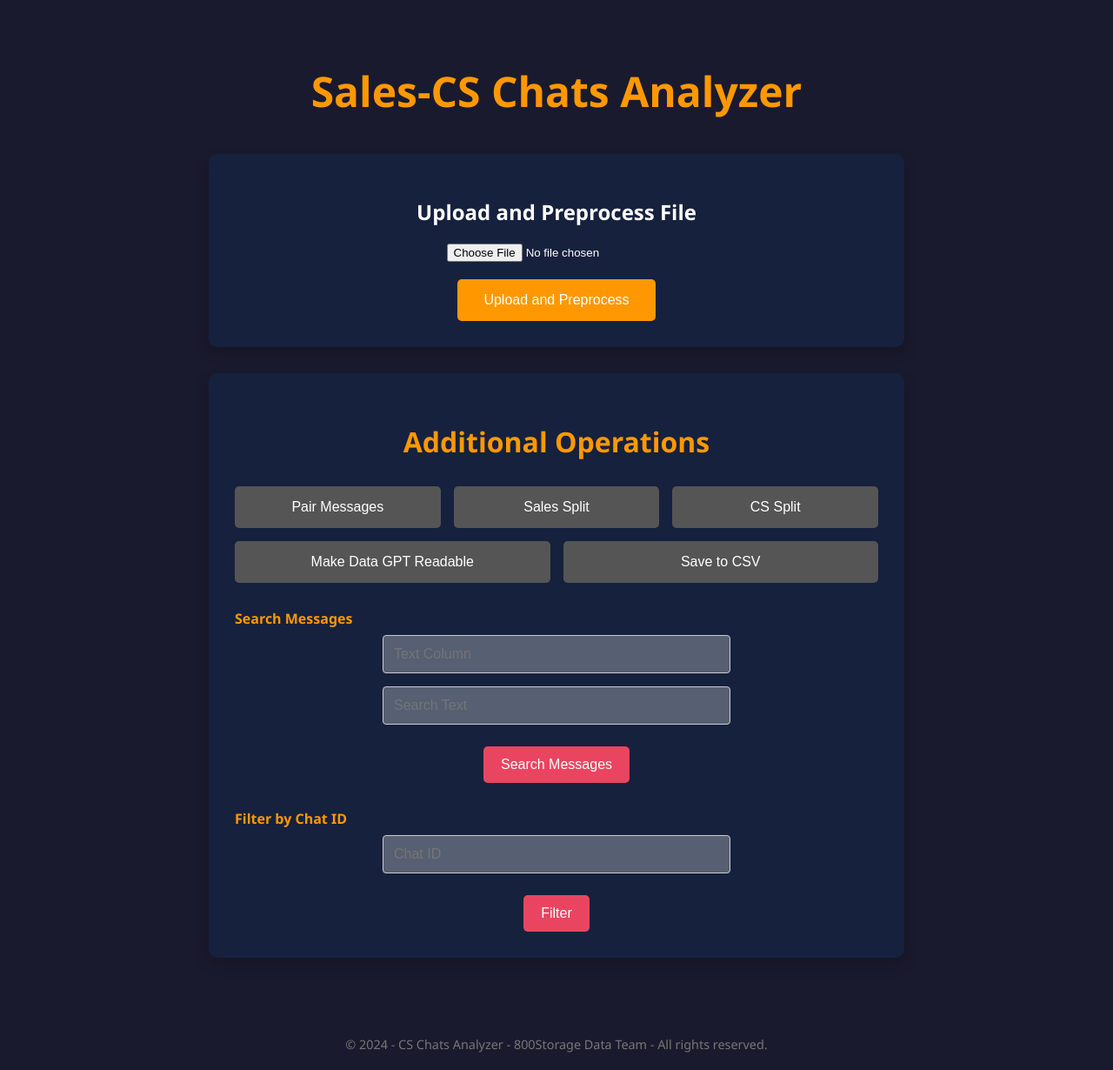
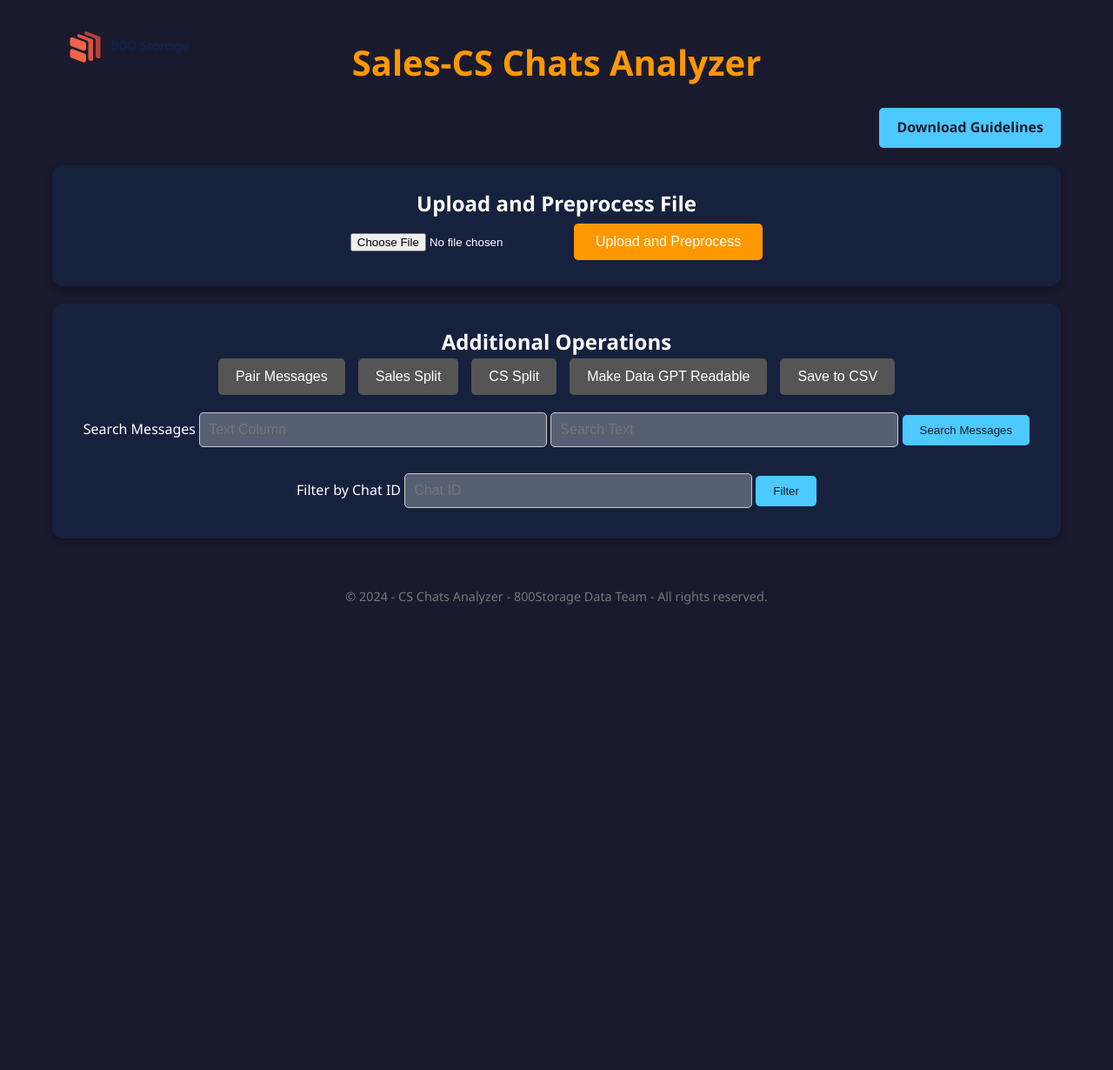
Before and after one commit to Mohamed-Moslemani/AutoAnalyst, a FastAPI app: page / in a window 1280 px wide. Shown: the whole page at 87% size. After the commit the page ends 695 px from the top, so only its background shows below. Run offline with FastAPI, Linux system fonts and the light colour scheme; parts of the project's set-up code (start-up, migrations or seed data) failed here and were passed over.

Commit message:
refactoring frontend

```diff
--- a/app/templates/index.html
+++ b/app/templates/index.html
@@ -5,16 +5,18 @@
     <title>Sales-CS Chats Analyzer</title>
     <link rel="icon" href="../static/photo.ico" type="image/x-icon">
     <style>
-        /* Base Styles */
+        /* General Styles */
         * {
+            margin: 0;
+            padding: 0;
             box-sizing: border-box;
         }
         body {
             font-family: 'Segoe UI', Tahoma, Geneva, Verdana, sans-serif;
             background-color: #1a1a2e;
             color: #fff;
-            margin: 0;
-            padding: 0;
+            padding: 0 10px;
+            line-height: 1.6;
         }
         a {
             color: #ff9800;
@@ -26,55 +28,67 @@
 
         /* Container */
         .container {
-            max-width: 1000px;
+            max-width: 1200px;
             margin: auto;
-            padding: 40px 20px;
-            display: flex;
-            flex-direction: column;
-            align-items: center;
+            padding: 20px;
         }
 
         /* Header */
         .header {
             text-align: center;
-            padding-bottom: 30px;
+            padding: 20px 0;
+            position: relative;
+        }
+        .header img {
+            max-width: 150px;
+            position: absolute;
+            top: 10px;
+            left: 20px;
         }
         .header h1 {
-            font-size: 3em;
+            font-size: 2.5rem;
             color: #ff9800;
-            margin-bottom: 10px;
-        }
-        .header p {
-            font-size: 1.2em;
-            color: #fff;
         }
 
-        /* Card Styles */
+        /* Guidelines Button */
+        .guidelines {
+            text-align: right;
+            margin-bottom: 20px;
+        }
+        .guidelines a {
+            display: inline-block;
+            background-color: #4CC9FE;
+            color: #1a1a2e;
+            padding: 10px 20px;
+            border-radius: 5px;
+            font-weight: bold;
+            transition: background 0.3s ease;
+        }
+        .guidelines a:hover {
+            background-color: #37AFE1;
+        }
+
+        /* Cards */
         .card {
             background: #16213e;
-            border-radius: 10px;
-            padding: 30px;
-            margin-bottom: 30px;
-            box-shadow: 0 8px 16px rgba(0, 0, 0, 0.2);
-            width: 100%;
-            max-width: 800px;
+            border-radius: 12px;
+            padding: 25px;
+            margin-bottom: 20px;
+            box-shadow: 0 4px 8px rgba(0, 0, 0, 0.3);
         }
 
         /* Upload Section */
         .upload-section {
-            display: flex;
-            flex-direction: column;
-            align-items: center;
+            text-align: center;
         }
         .upload-section input[type="file"] {
-            margin-bottom: 20px;
-            color: #fff;
+            margin: 15px 0;
         }
         .upload-section button {
             background-color: #ff9800;
             color: #fff;
             border: none;
-            padding: 15px 30px;
+            padding: 12px 25px;
             font-size: 1em;
             border-radius: 5px;
             cursor: pointer;
@@ -84,25 +98,8 @@
             background-color: #e07c00;
         }
 
-        /* Task Status */
-        #status {
-            background: #0f3460;
-            border-left: 5px solid #ff9800;
-            padding: 15px;
-            margin-top: 20px;
-            border-radius: 4px;
-            font-size: 1em;
-            color: #fff;
-            width: 100%;
-            max-width: 800px;
-            white-space: pre-wrap; /* Preserve formatting */
-        }
-
-        /* Additional Operations */
-        .task-section h2 {
-            font-size: 2em;
-            color: #ff9800;
-            margin-bottom: 30px;
+        /* Task Buttons */
+        .task-section {
             text-align: center;
         }
         .task-buttons {
@@ -115,17 +112,15 @@
             background-color: #e94560;
             color: #fff;
             border: none;
-            padding: 15px 25px;
+            padding: 12px 20px;
             font-size: 1em;
             border-radius: 5px;
             cursor: pointer;
-            flex: 1 1 200px;
             transition: background 0.3s;
         }
         .task-buttons button:hover {
             background-color: #d63447;
         }
-        /* Disable button styles */
         .task-buttons button:disabled {
             background-color: #555;
             cursor: not-allowed;
@@ -133,56 +128,48 @@
 
         /* Forms */
         .form-group {
-            margin-top: 30px;
-            display: flex;
-            flex-direction: column;
-            align-items: center;
-            width: 100%;
+            margin-top: 20px;
+            text-align: center;
         }
-        .form-group label {
-            font-weight: bold;
-            margin-bottom: 8px;
-            color: #ff9800;
-            align-self: flex-start;
-        }
-        .form-group input[type="text"],
-        .form-group input[type="number"] {
-            padding: 12px;
+        .form-group input {
+            padding: 10px;
             font-size: 1em;
             border: 1px solid #ccc;
-            border-radius: 4px;
-            margin-bottom: 15px;
-            width: 100%;
+            border-radius: 5px;
+            margin-bottom: 10px;
+            width: 80%;
             max-width: 400px;
         }
         .form-group button {
-            background-color: #e94560;
-            color: #fff;
+            background-color: #4CC9FE;
+            color: #1a1a2e;
             border: none;
-            padding: 12px 20px;
-            font-size: 1em;
+            padding: 10px 20px;
             border-radius: 5px;
             cursor: pointer;
             transition: background 0.3s;
-            margin-top: 10px;
         }
         .form-group button:hover {
-            background-color: #d63447;
+            background-color: #37AFE1;
+        }
+
+        /* Status */
+        #status {
+            background: #0f3460;
+            border-left: 5px solid #ff9800;
+            padding: 15px;
+            border-radius: 4px;
+            margin: 20px auto;
+            max-width: 800px;
+            white-space: pre-wrap; /* Preserve formatting */
         }
 
         /* Footer */
         .footer {
             text-align: center;
-            padding: 20px;
+            padding: 15px;
+            font-size: 0.9em;
             color: #777;
-            font-size: 0.9em;
-        }
-
-        /* Responsive Design */
-        @media (max-width: 768px) {
-            .task-buttons {
-                flex-direction: column;
-            }
         }
     </style>
 </head>
@@ -190,10 +177,16 @@
     <div class="container">
         <!-- Header -->
         <div class="header">
+            <img src="../static/800logo.png" alt="Logo">
             <h1>Sales-CS Chats Analyzer</h1>
         </div>
 
-        <!-- File Upload Card -->
+        <!-- Guidelines -->
+        <div class="guidelines">
+            <a href="../static/Guidelines.pdf" target="_blank">Download Guidelines</a>
+        </div>
+
+        <!-- File Upload Section -->
         <div class="card">
             <div class="upload-section">
                 <h2>Upload and Preprocess File</h2>
@@ -205,13 +198,9 @@
         <!-- Task Status -->
         <div id="status" style="display: none;"></div>
 
-        <!-- Additional Operations Card -->
+        <!-- Additional Operations -->
         <div class="card task-section">
             <h2>Additional Operations</h2>
-            <form id="additionalOpsForm">
-                <input type="hidden" id="currentFilePath" name="file_key"> <!-- Updated name -->
-
-                <!-- Task Buttons -->
             <div class="task-buttons">
                 <button type="button" onclick="pairMessages()" id="pairMessagesBtn" disabled>Pair Messages</button>
                 <button type="button" onclick="salesSplit()" id="salesSplitBtn" disabled>Sales Split</button>
@@ -220,21 +209,18 @@
                 <button type="button" onclick="saveToCSV()" id="saveToCSVBtn" disabled>Save to CSV</button>
             </div>
 
-                <!-- Search Messages -->
             <div class="form-group">
                 <label for="searchTextColumn">Search Messages</label>
-                    <input type="text" id="searchTextColumn" name="text_column" placeholder="Text Column" disabled>
-                    <input type="text" id="searchText" name="searched_text" placeholder="Search Text" disabled>
+                <input type="text" id="searchTextColumn" placeholder="Text Column" disabled>
+                <input type="text" id="searchText" placeholder="Search Text" disabled>
                 <button type="button" onclick="searchMessages()" id="searchMessagesBtn" disabled>Search Messages</button>
             </div>
 
-                <!-- Filter by Chat ID -->
             <div class="form-group">
                 <label for="filterChatId">Filter by Chat ID</label>
-                    <input type="number" id="filterChatId" name="chat_id" placeholder="Chat ID" disabled>
+                <input type="number" id="filterChatId" placeholder="Chat ID" disabled>
                 <button type="button" onclick="filterByChatId()" id="filterByChatIdBtn" disabled>Filter</button>
             </div>
-            </form>
         </div>
     </div>
 
```
Also changed, not shown: 1 other file. Lines whose indentation alone changed are shown as unchanged.
